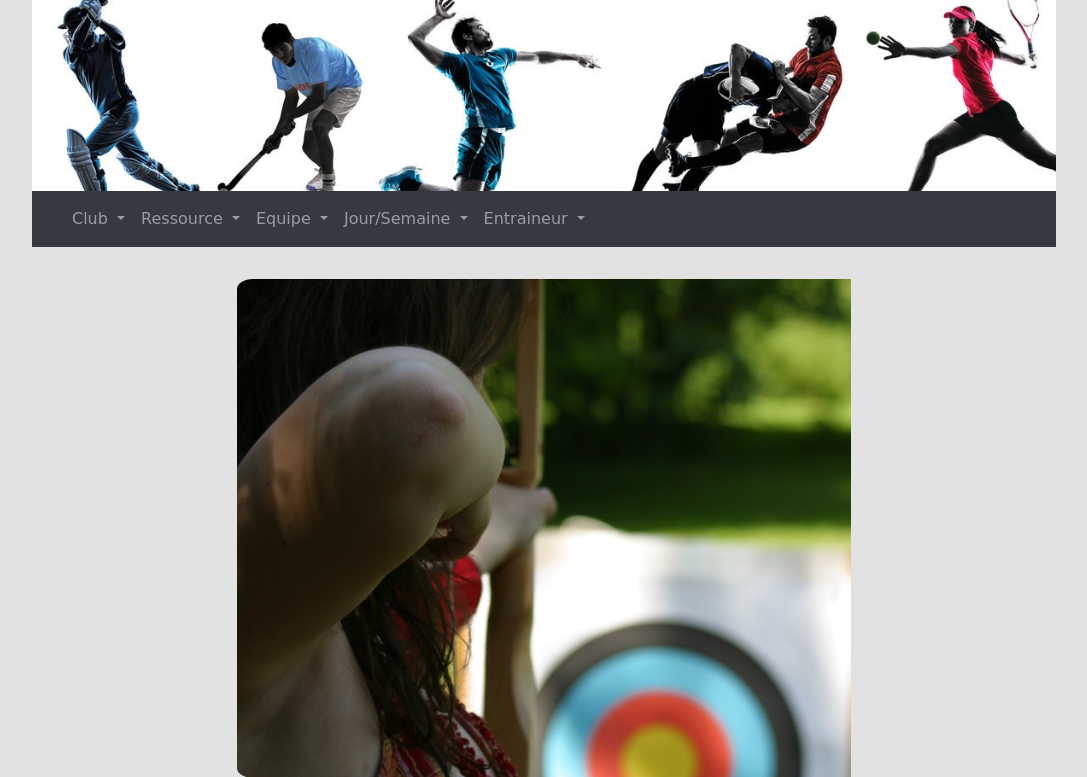
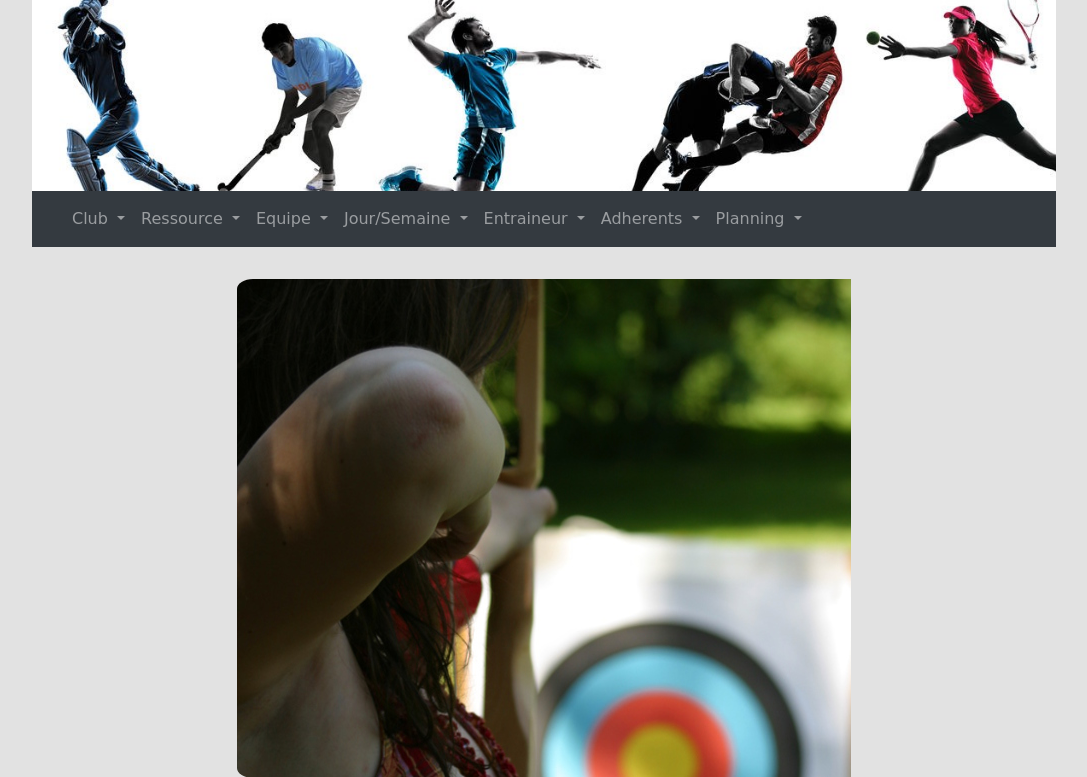
Before and after one commit to NicolasDuret/PPE-INFRAWEB, a PHP site: page / in a window 1280 px wide. Shown: the part 25-802 px from the top of the page, without its empty margins (96-1183 px from the left). Run offline with PHP 8.4, Linux system fonts and the light colour scheme; data that the repository does not hold is empty; some libraries are stand-ins or nearby versions.

Commit message:
Menu finis

```diff
--- a/Vues/menu.php
+++ b/Vues/menu.php
@@ -58,6 +58,27 @@
                         <a class="dropdown-item" href="construction.php">Voir les equipes de l'entraineur</a>
                     </div>
                 </li>
+                <li class="nav-item dropdown">
+                    <a class="nav-link dropdown-toggle" href="#" id="navbarDropdownMenuLink" data-toggle="dropdown" aria-haspopup="true" aria-expanded="false">
+                        Adherents
+                    </a>
+                    <div class="dropdown-menu" aria-labelledby="navbarDropdownMenuLink">
+                        <a class="dropdown-item" href="construction.php">Ajouter un adherent</a>
+                        <a class="dropdown-item" href="construction.php">Voir un adherent</a>
+                        <a class="dropdown-item" href="construction.php">Modifier un adherent</a>
+                        <a class="dropdown-item" href="construction.php">Voir les adherents d'une equipe</a>
+                    </div>
+                </li>
+                <li class="nav-item dropdown">
+                    <a class="nav-link dropdown-toggle" href="#" id="navbarDropdownMenuLink" data-toggle="dropdown" aria-haspopup="true" aria-expanded="false">
+                        Planning
+                    </a>
+                    <div class="dropdown-menu" aria-labelledby="navbarDropdownMenuLink">
+                        <a class="dropdown-item" href="construction.php">Affecter une equipe</a>
+                        <a class="dropdown-item" href="construction.php">Voir le planning complet</a>
+                        <a class="dropdown-item" href="construction.php">Modifier une affectation</a>
+                    </div>
+                </li>
             </ul>
         </div>
     </nav>
```
